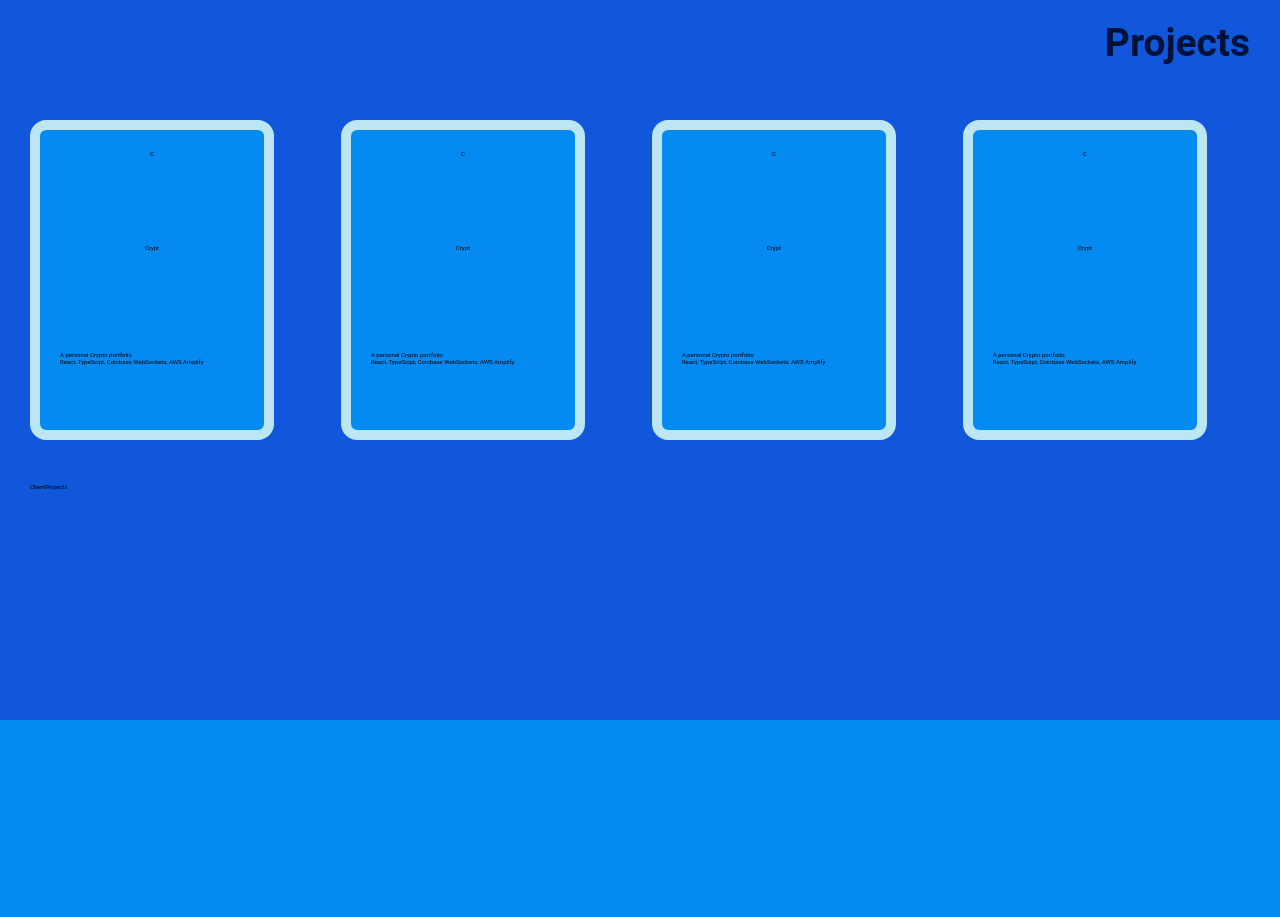
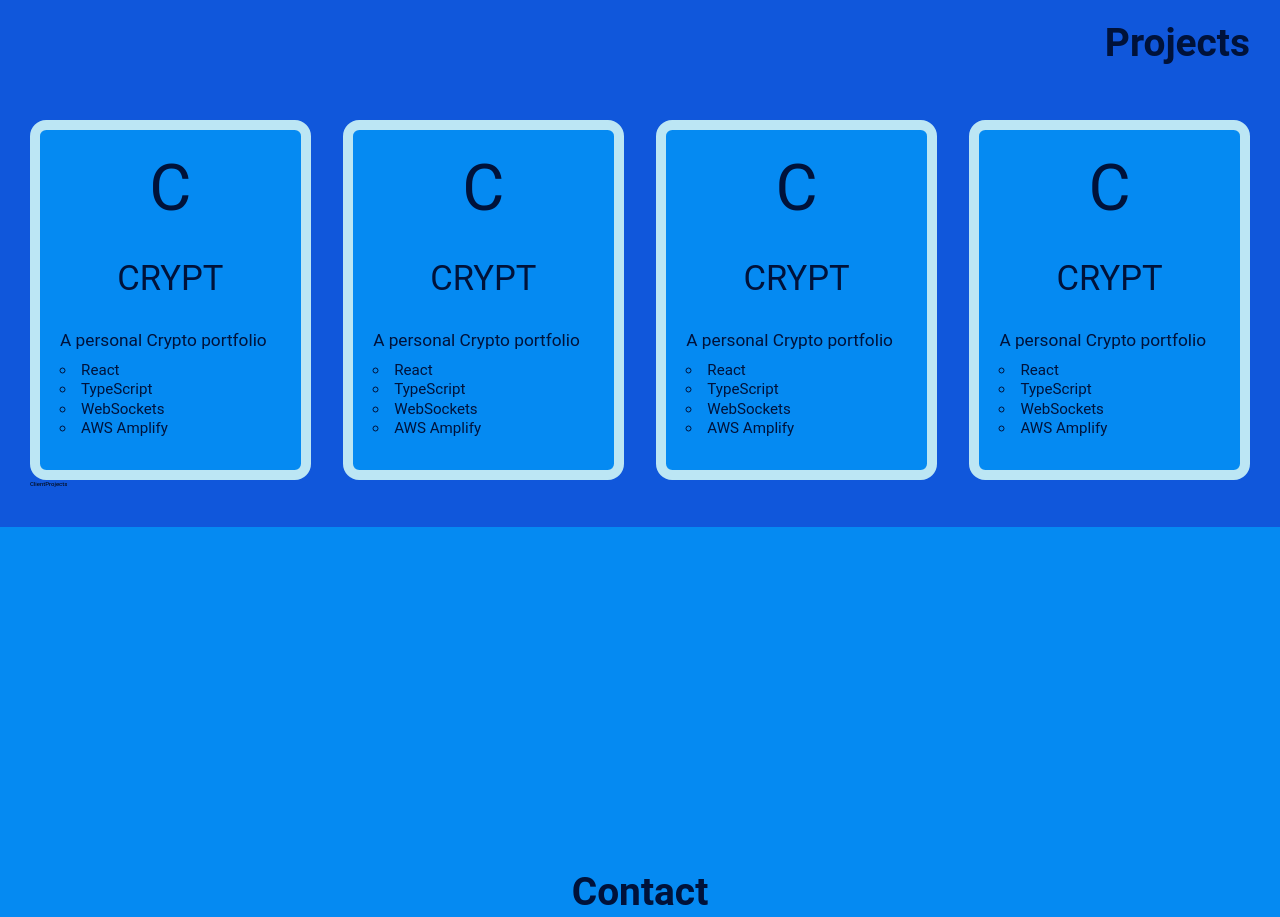
Before and after one commit to burkle489/portfolio-2022, a React (Create React App) app: page / in a window 1280 px wide. Shown: the part 820-1737 px from the top of the page. Built offline with nearby package versions, Linux system fonts and the light colour scheme.

Commit message:
card layout

```diff
--- a/src/App.tsx
+++ b/src/App.tsx
@@ -9,7 +9,7 @@ import { handleScrollToComponent } from './helpers';
 const App = () => {
   const projectsRef = useRef(null);
 
-
+  /*TODO - Fix scrollTo destination */
   return (
     <div className="Portfolio">
       <Navbar />
--- a/src/components/Projects/Projects.scss
+++ b/src/components/Projects/Projects.scss
@@ -1,5 +1,4 @@
 .Projects {
-  height: calc(100vh - 60px);
   width: 100vw;
   background-color: $color-middle;
 }
@@ -13,18 +12,17 @@
     flex-direction: column;
     align-items: center;
     justify-content: space-between;
-    width: 20%;
-    height: 320px;
+    width: 23%;
+    height: 360px;
     background-color: $color-light;
     border: 1rem solid $color-lightest;
-    margin-right: 4rem;
-    margin-bottom: 4rem;
+    // margin-right: 4rem;
+    // margin-bottom: 4rem;
     border-radius: 1.5rem;
     padding: 20px 20px;
     .CardSection {
       display: flex;
       flex-direction: column;
-      justify-content: center;
       align-items: center;
       width: 100%;
       &.Top {
@@ -37,17 +35,34 @@
     .Icon {
       // width: 100%;
       height: 60%;
+      font-size: 6rem;
+      color: $color-darkest;
     }
     .Name {
       // width: 100%;
+      height: 40%;
+      font-size: 3.2rem;
+      color: $color-darkest;
 
-      height: 40%;
+      text-transform: uppercase;
     }
     .Description {
       width: 100%;
+      font-size: 1.6rem;
+      margin-bottom: 1rem;
+      color: $color-darkest;
     }
     .Tech {
       width: 100%;
+      ul {
+        li {
+          font-size: 1.4rem;
+          list-style: inside;
+          list-style-type: circle;
+          line-height: 1.8rem;
+          color: $color-darkest;
+        }
+      }
     }
   }
 }
--- a/src/components/Projects/components/ProjectCard.tsx
+++ b/src/components/Projects/components/ProjectCard.tsx
@@ -13,7 +13,14 @@ export const ProjectCard: React.FC<ProjectCardProps> = ({ }) => {
             </div>
             <div className='CardSection Bottom'>
                 <div className='Description'>A personal Crypto portfolio</div>
-                <div className='Tech'>React, TypeScipt, Coinbase WebSockets, AWS Amplify </div>
+                <div className='Tech'>
+                    <ul>
+                        <li>React</li>
+                        <li>TypeScript</li>
+                        <li>WebSockets</li>
+                        <li>AWS Amplify</li>
+                    </ul>
+                </div>
             </div>
         </div>
     )
```
